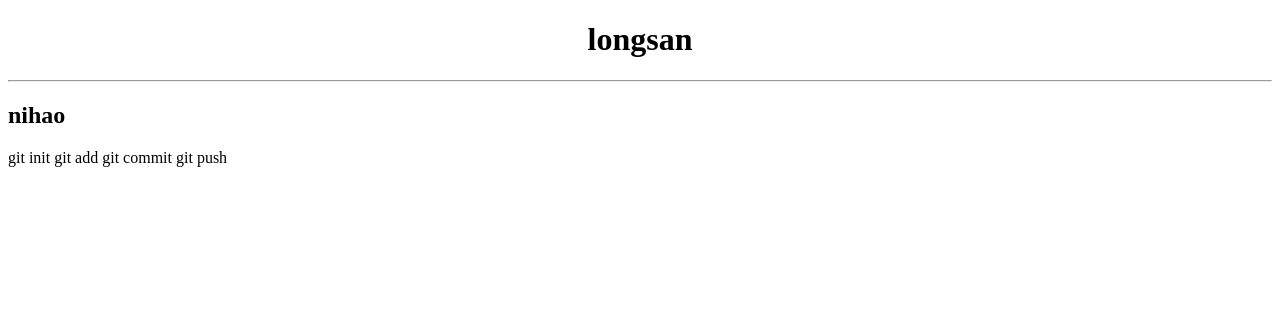
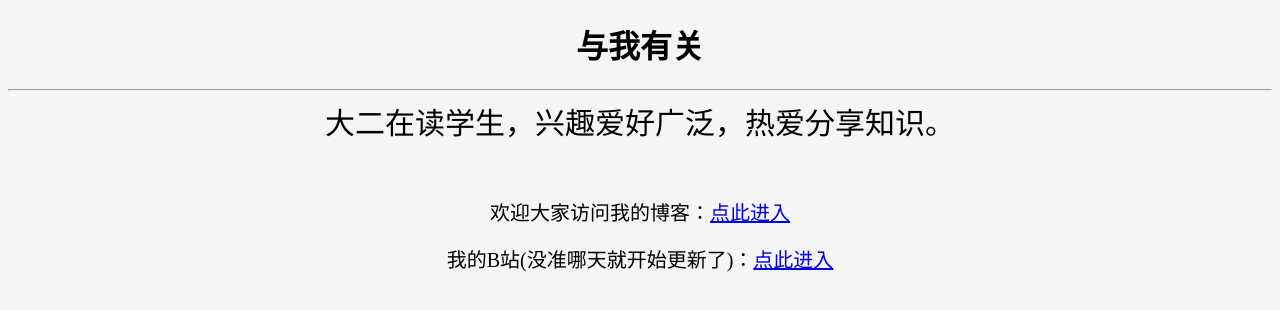
Before and after one commit to wzlong03/wzlong03.github.io, a plain HTML site: page index.html in a window 1280 px wide. Drawn offline with Linux system fonts and the light colour scheme.

Commit message:
update index

```diff
--- a/css/index.css
+++ b/css/index.css
@@ -1,3 +1,20 @@
 body{
-    background-color: white;
+    background-color:whitesmoke;
+    text-align: center;
 }
+
+h1{
+    font-family: 楷体;
+}
+
+.info{
+    font-family: 楷体;
+}
+
+.info_1{
+    font-size: 30px;
+}
+
+.info_2 , .info_3{
+    font-size: 20px;
+}
--- a/index.html
+++ b/index.html
@@ -4,17 +4,18 @@
     <meta charset="UTF-8">
     <meta http-equiv="X-UA-Compatible" content="IE=edge">
     <meta name="viewport" content="width=device-width, initial-scale=1.0">
-    <title>龙三导航页</title>
+    <title>你好这里是龙三</title>
     <link rel="stylesheet" href="css/index.css">
 </head>
 <body>
-    <h1 align="center">longsan</h1>
+    <h1>与我有关</h1>
     <hr>
-    <h2>nihao</h2>
-    git init
-
-    git add
-    git commit
-    git push
+    <div class="info">
+        <span class="info_1">大二在读学生，兴趣爱好广泛，热爱分享知识。</span>
+        <br><br><br><br>
+        <span class="info_2">欢迎大家访问我的博客：<a href="https://gnol3.top">点此进入</a></span>
+        <br><br>
+        <span class="info_3">我的B站(没准哪天就开始更新了)：<a href="https://space.bilibili.com/42055979">点此进入</a></span>
+    </div>
 </body>
 </html>
```
